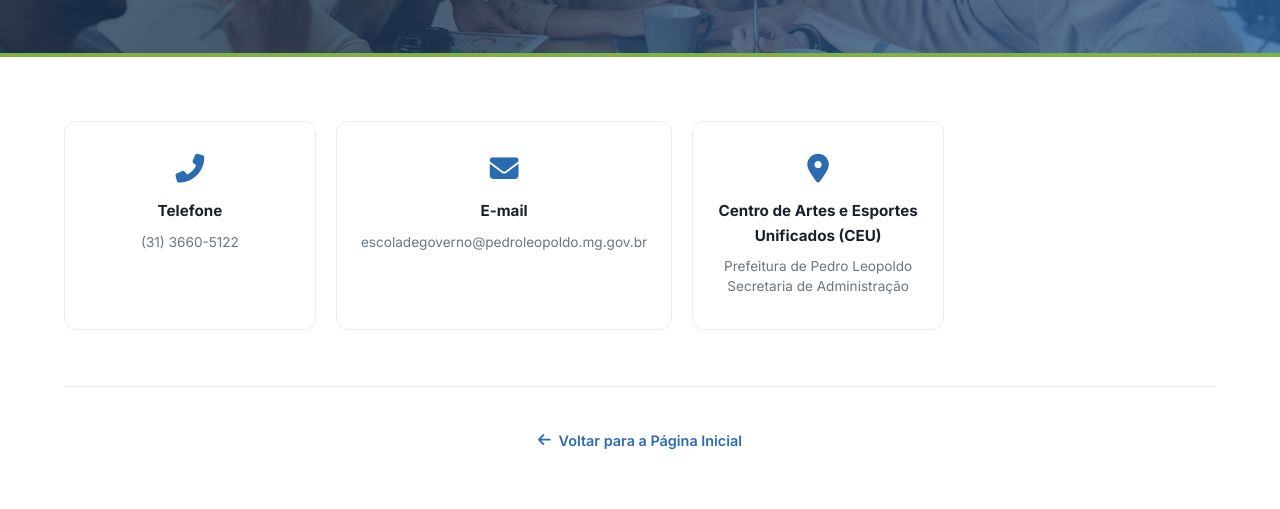
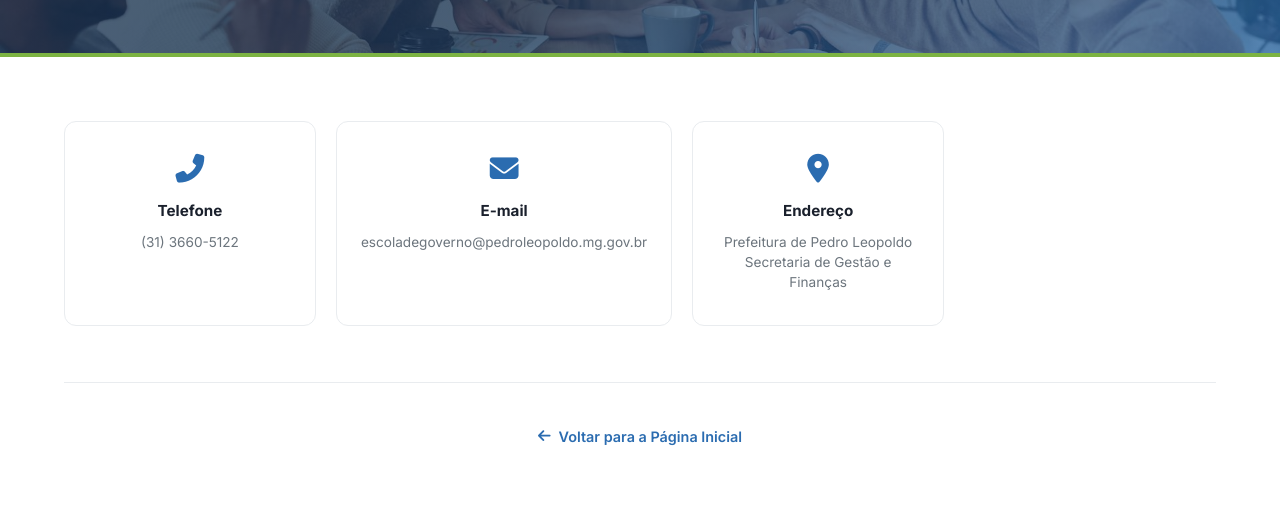
Before and after one commit to Prefeitura-de-Pedro-Leopoldo/WebSite-Escola_de_Governo, a plain HTML site: page pages/suporte.html in a window 1280 px wide. Shown: the part 291-800 px from the top of the page. Drawn offline with Linux system fonts and the light colour scheme.

Commit message:
fix: update counter display logic and correct address details in suporte page

```diff
--- a/assets/js/modules/counter.js
+++ b/assets/js/modules/counter.js
@@ -19,7 +19,7 @@ export function initCounter() {
                 if (progress < 1) {
                     requestAnimationFrame(update);
                 } else {
-                    counter.textContent = target > 1 ? target + '+' : target;
+                    counter.textContent = target;
                 }
             }
             requestAnimationFrame(update);
--- a/pages/suporte.html
+++ b/pages/suporte.html
@@ -59,8 +59,8 @@
           </div>
           <div class="suporte-card">
             <i class="fas fa-map-marker-alt"></i>
-            <h3>Centro de Artes e Esportes Unificados (CEU)</h3>
-            <p>Prefeitura de Pedro Leopoldo<br />Secretaria de Administração</p>
+            <h3>Endereço</h3>
+            <p>Prefeitura de Pedro Leopoldo<br />Secretaria de Gestão e Finanças</p>
           </div>
         </div>
 
```
